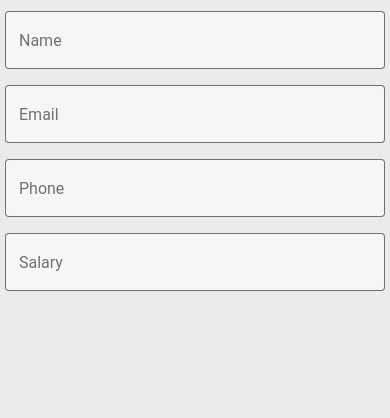
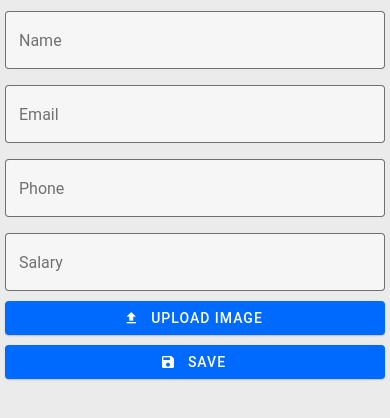
Before and after one commit to michaldobiezynski/employeeApp, a React Native app: screen / in a window 390 px wide. Shown: the top 418 px of the page. Built offline with nearby package versions, Linux system fonts and the light colour scheme.

Commit message:
adding modal (popup)

```diff
--- a/screens/CreateEmployee.js
+++ b/screens/CreateEmployee.js
@@ -1,7 +1,7 @@
 import React, { useState } from "react";
-import { StyleSheet, Text, View } from "react-native";
+import { StyleSheet, Text, View, Modal } from "react-native";
 
-import { TextInput } from "react-native-paper";
+import { TextInput, Button } from "react-native-paper";
 
 const CreateEmployee = () => {
   const [name, setName] = useState("");
@@ -46,6 +46,51 @@
         theme={theme}
         onChangeText={(text) => setSalary(text)}
       />
+      <Button
+        style={styles.inputStyle}
+        theme={theme}
+        icon="upload"
+        mode="contained"
+        onPress={() => setModal(true)}>
+        Upload Image
+      </Button>
+      <Button
+        style={styles.inputStyle}
+        theme={theme}
+        icon="content-save"
+        mode="contained"
+        onPress={() => setModal(true)}>
+        Save
+      </Button>
+      <Modal
+        animationType="slide"
+        transparent={true}
+        visible={modal}
+        onRequestClose={() => {
+          setModal(false);
+        }}>
+        <View style={styles.modalView}>
+          <View style={styles.modalButtonView}>
+            <Button
+              theme={theme}
+              icon="camera"
+              mode="contained"
+              onPress={() => console.log("Pressed camera")}>
+              Camera
+            </Button>
+            <Button
+              theme={theme}
+              icon="image-area"
+              mode="contained"
+              onPress={() => console.log("Pressed gallery")}>
+              Gallery
+            </Button>
+          </View>
+          <Button theme={theme} onPress={() => setModal(false)}>
+            Cancel
+          </Button>
+        </View>
+      </Modal>
     </View>
   );
 };
@@ -62,6 +107,17 @@
   inputStyle: {
     margin: 5,
   },
+  modalButtonView: {
+    flexDirection: "row",
+    justifyContent: "space-around",
+    padding: 10,
+  },
+  modalView: {
+    position: "absolute",
+    bottom: 2,
+    width: "100%",
+    backgroundColor: "white",
+  },
 });
 
 export default CreateEmployee;
```
